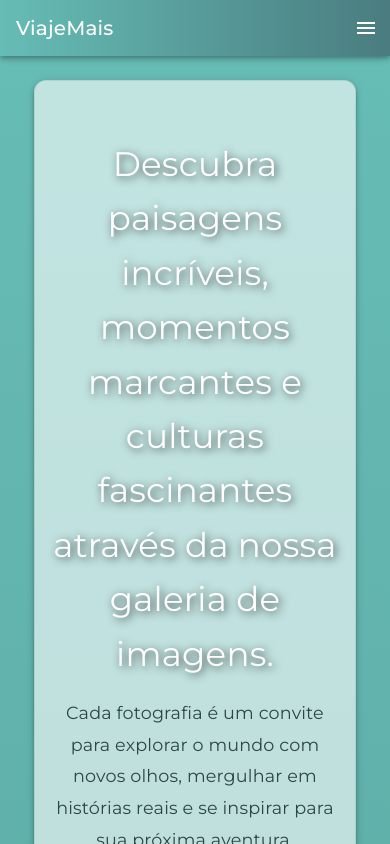
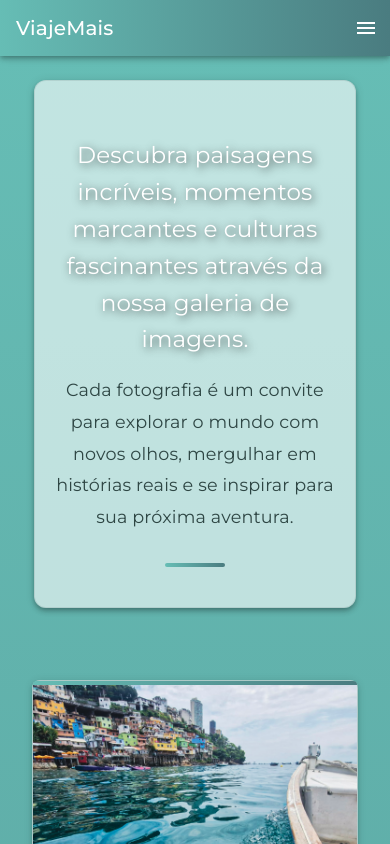
Before and after one commit to isahpao/viajemais, a React (Vite) app: page /galeria in a window 390 px wide. Shown: the top 844 px of the page. Built offline with nearby package versions, Linux system fonts and the light colour scheme.

Commit message:
Corrigindo responsividade

```diff
--- a/src/pages/Galeria/Galeria.jsx
+++ b/src/pages/Galeria/Galeria.jsx
@@ -1,11 +1,5 @@
 import React, { useState } from "react";
-import {
-  Grid,
-  Dialog,
-  DialogContent,
-  Box,
-  Container,
-} from "@mui/material";
+import { Grid, Dialog, DialogContent, Box, Container } from "@mui/material";
 import IconButton from "@mui/material/IconButton";
 import CloseIcon from "@mui/icons-material/Close";
 import TituloPrincipal from "../../components/TituloPrincipal";
@@ -72,7 +66,17 @@ export default function Galeria() {
               alignItems: "center",
             }}>
 
-            <TituloPrincipal variant="h4" sx={{ mt: 2, color: '#fff' }}>
+            <TituloPrincipal
+              variant="h4"
+              sx={{
+                mt: 2,
+                color: "#fff",
+                fontSize: {
+                  xs: "1.440rem",
+                  sm: "2.125rem",
+                },
+              }}>
+
               Descubra paisagens incríveis, momentos marcantes e culturas
               fascinantes através da nossa galeria de imagens.
             </TituloPrincipal>
@@ -90,7 +94,8 @@ export default function Galeria() {
                 background: "linear-gradient(to right, #66BDB5, #4a7c80)",
                 borderRadius: 2,
                 mt: 3,
-              }}/>
+              }}
+            />
           </Box>
 
           <Grid
@@ -98,11 +103,13 @@ export default function Galeria() {
             spacing={3}
             justifyContent="center"
             sx={{ mt: 4, px: 2 }}>
+
             {imagens.slice(0, quantidadeVisivel).map((src, index) => (
               <Grid item xs={12} sm={6} md={4} key={index}>
                 <CardImagemGaleria
                   src={src}
                   onClick={() => setImagemSelecionada(src)}/>
+
               </Grid>
             ))}
           </Grid>
@@ -122,8 +129,8 @@ export default function Galeria() {
         onClose={() => setImagemSelecionada(null)}
         fullWidth
         maxWidth="xl">
+
         <DialogContent sx={{ position: "relative", p: 0 }}>
-
           <IconButton
             onClick={() => setImagemSelecionada(null)}
             sx={{
@@ -136,7 +143,8 @@ export default function Galeria() {
               "&:hover": {
                 backgroundColor: "rgba(0,0,0,0.7)",
               },
-      }}>
+            }}
+          >
             <CloseIcon />
           </IconButton>
 
@@ -149,6 +157,7 @@ export default function Galeria() {
               width: "100%",
               maxHeight: "90vh",
             }}/>
+
         </DialogContent>
       </Dialog>
     </Box>
```
Lines whose indentation alone changed are shown as unchanged.
